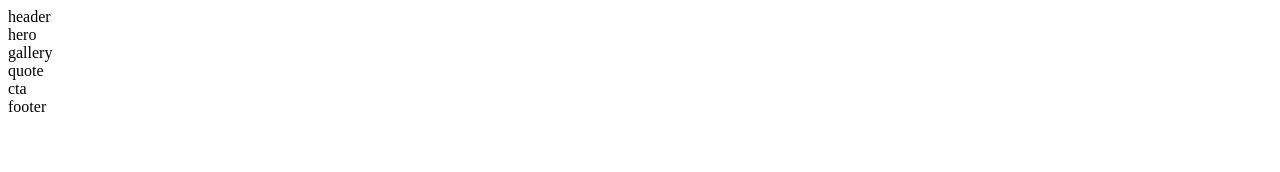
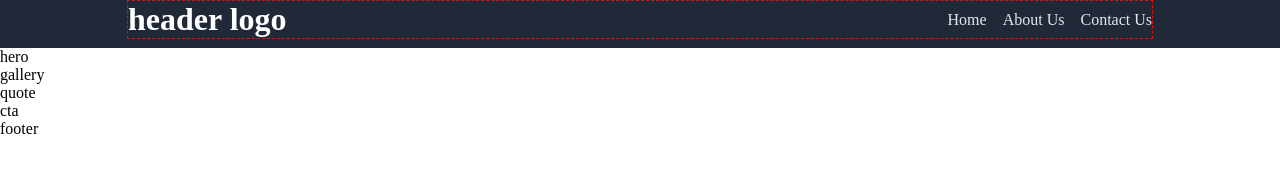
Before and after one commit to Shubh-Dev/htmlCss_landingPage, a plain HTML site: page index.html in a window 1280 px wide. Drawn offline with Linux system fonts and the light colour scheme.

Commit message:
add header section

```diff
--- a/index.html
+++ b/index.html
@@ -8,7 +8,23 @@
     <title>project</title>
 </head>
 <body>
-    <header>header</header>
+    <header>
+        <div class="container">
+            <div class="branding">
+                <h1>header logo</h1>
+            </div>
+            <nav>
+
+                <ul>
+                    <li><a href="#">Home</a></li>
+                    <li><a href="#">About Us</a></li>
+                    <li><a href="#">Contact Us</a></li>
+                </ul>
+
+            </nav>
+        </div>
+
+    </header>
     <section id="hero-section">hero</section>
     <section id="gallery-section">gallery</section>
     <section id="quote-section">quote</section>
--- a/style.css
+++ b/style.css
@@ -0,0 +1,34 @@
+*{
+    margin: 0;
+    padding: 0;
+    text-decoration: none;
+    list-style-type: none;
+
+}
+.container{
+    width: 80%;
+    border: 1px dashed red;
+    margin: auto;
+    display: flex;
+    justify-content: space-between;
+    align-items: center;
+    height: 100%;
+
+}
+
+header{
+    width: 100%;
+    min-height: 3em;
+    background: #1F2937;
+    color: #ffffff;
+
+}
+.container ul{
+    display: flex;
+    gap: 1em;
+
+
+}
+a{
+    color: #E5E7EB;
+}
```
